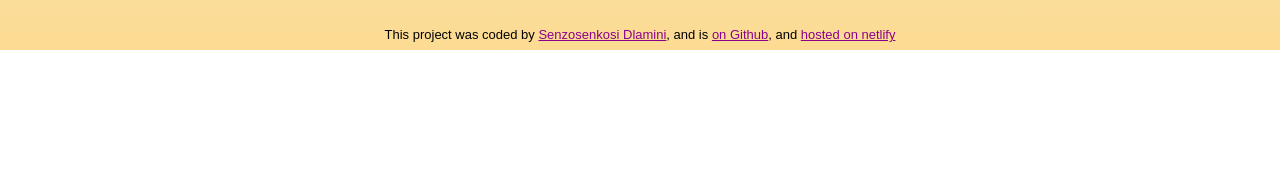
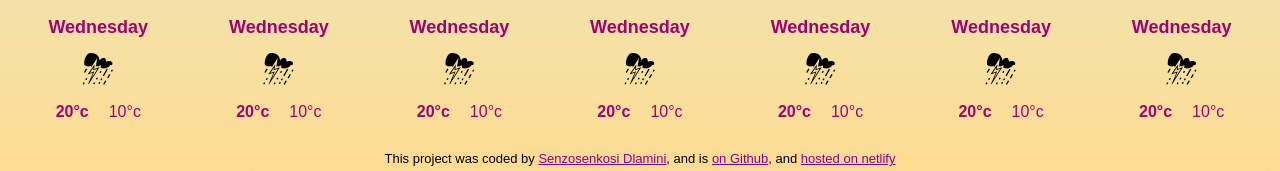
Before and after one commit to senzosenkosidlamini/SevenPlusForecastApp, a plain HTML site: page index.html in a window 1280 px wide. Shown: the part 654-825 px from the top of the page. Before the commit the page ends 800 px from the top, so only its background shows below. Drawn offline with nearby package versions, Linux system fonts and the light colour scheme; no server answers.

Commit message:
Injected the forecast HTML from JS

```diff
--- a/index.html
+++ b/index.html
@@ -50,6 +50,8 @@
       <div class="weather-app-unit">°c</div>
     </div>
 
+    <div class="weather-forecast" id="forecast"></div>
+
     <footer>
       This project was coded by
       <a href="https://github.com/senzosenkosidlamini/" target="_blank">
--- a/src/index.js
+++ b/src/index.js
@@ -52,5 +52,28 @@ function handleSearchSubmit(event) {
   searchCity(searchInput.value);
 }
 
+function displayForecast() {
+  let days = ["Wed", "Thu", "Fri", "Sat", "Sun", "Mon", "Tue"];
+  let forecastHtml = " ";
+
+  days.forEach(function (day) {
+    forecastHtml =
+      forecastHtml +
+      `    <div class="weather-forecast-day">
+        <div class="weather-forecast-date">Wednesday</div>
+        <div class="weather-forecast-icon">⛈</div>
+        <div class="weather-forecast-temperatures">
+          <div class="weather-forecast-temperature"><strong>20°c</strong></div>
+          <div class="weather-forecast-temperature">10°c</div>
+        </div>
+      </div>`;
+  });
+  let forecastElement = document.querySelector("#forecast");
+  forecastElement.innerHTML = forecastHtml;
+}
+
 let weatherFormElement = document.querySelector("#weatherForm");
 weatherFormElement.addEventListener("submit", handleSearchSubmit);
+
+searchCity("Boksburg");
+displayForecast();
--- a/src/style.css
+++ b/src/style.css
@@ -31,6 +31,38 @@ body {
   font-size: 16px;
   margin-left: 5px;
   border-radius: 6px;
+}
+
+.weather-forecast {
+  display: flex;
+  justify-content: space-around;
+  margin-top: 20px;
+}
+.weather-forecast-date {
+  text-align: center;
+
+  color: rgb(160, 3, 113);
+  font-size: 18px;
+  font-weight: bold;
+  line-height: 20px;
+  margin-bottom: 10px;
+}
+
+.weather-forecast-icon {
+  font-size: 40px;
+  text-align: center;
+}
+
+.weather-forecast-temperatures {
+  text-align: center;
+  color: rgb(160, 3, 113);
+  margin-top: 10px;
+  display: flex;
+  justify-content: center;
+}
+
+.weather-forecast-temperature {
+  padding: 0 10px;
 }
 
 footer {
```
